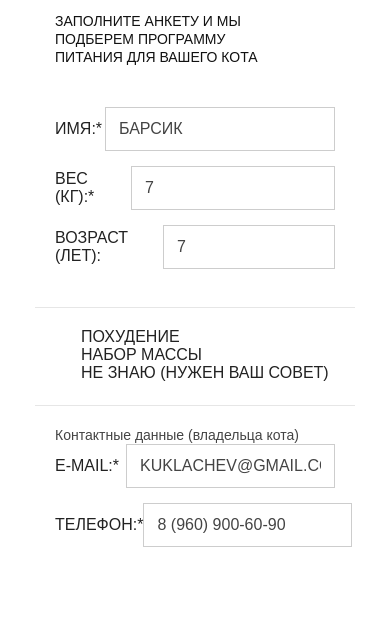
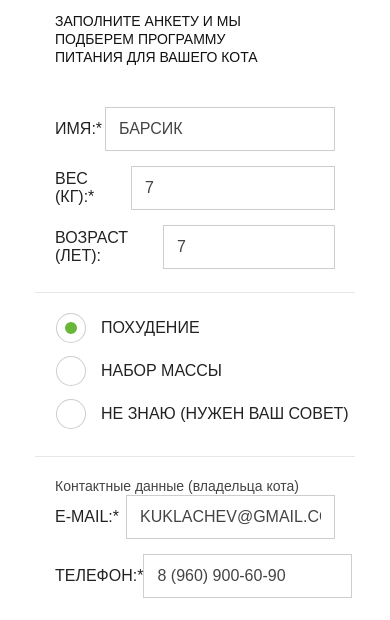
Before and after one commit to Mishasya/146892-cat-energy-16, a website: page source/form.html in a window 390 px wide. Shown: the part 215-835 px from the top of the page. Drawn offline with nearby package versions, Linux system fonts and the light colour scheme; files that its build step writes are made by us from their sources.

Commit message:
radiobutton form-mobile

```diff
--- a/source/form.html
+++ b/source/form.html
@@ -70,22 +70,16 @@
           <fieldset class="form-profile__fieldset form-profile__fieldset--border-line">
             <ul class="form-profile__list">
               <li class="form-profile__item">
-                <label class="form-profile__label">
-                  <input class="form-profile__input visually-hidden" type="radio">
-                  Похудение
-                </label>
+                <input class="form-profile__input form-profile__input--radio visually-hidden" id="slim" type="radio" name="product-group" value="slim" checked>
+                <label class="form-profile__label" for="slim">Похудение</label>
               </li>
               <li class="form-profile__item">
-                <label class="form-profile__label">
-                  <input class="form-profile__input visually-hidden" type="radio">
-                  Набор массы
-                </label>
+                <input class="form-profile__input form-profile__input--radio visually-hidden" id="pro" type="radio" name="product-group" value="pro">
+                <label class="form-profile__label" for="pro">Набор массы</label>
               </li>
               <li class="form-profile__item">
-                <label class="form-profile__label">
-                  <input class="form-profile__input visually-hidden" type="radio">
-                  Не знаю (Нужен ваш совет)
-                </label>
+                <input class="form-profile__input form-profile__input--radio visually-hidden" id="unknown" type="radio" name="product-group" value="unknown">
+                <label class="form-profile__label" for="unknown">Не знаю (Нужен ваш совет)</label>
               </li>
             </ul>
           </fieldset>
@@ -122,25 +116,25 @@
             <ul class="form-profile__list container">
               <li class="form-profile__item">
                 <label class="form-profile__label">
-                  <input class="form-profile__input visually-hidden form-profile__input--checkbox" type="checkbox">
+                  <input class="form-profile__input visually-hidden form-profile__input--checkbox" type="checkbox" name="sweetener">
                   Сахарозаменитель
                 </label>
               </li>
               <li class="form-profile__item">
                 <label class="form-profile__label">
-                  <input class="form-profile__input visually-hidden form-profile__input--checkbox" type="checkbox">
+                  <input class="form-profile__input visually-hidden form-profile__input--checkbox" type="checkbox" name="water">
                   Питьевая вода
                 </label>
               </li>
               <li class="form-profile__item">
                 <label class="form-profile__label">
-                  <input class="form-profile__input visually-hidden form-profile__input--checkbox" type="checkbox">
+                  <input class="form-profile__input visually-hidden form-profile__input--checkbox" type="checkbox" name="milk">
                   Молоко
                 </label>
               </li>
               <li class="form-profile__item">
                 <label class="form-profile__label">
-                  <input class="form-profile__input visually-hidden form-profile__input--checkbox" type="checkbox">
+                  <input class="form-profile__input visually-hidden form-profile__input--checkbox" type="checkbox" name="vitamins">
                   Витамины
                 </label>
               </li>
--- a/source/sass/blocks/form-profile.scss
+++ b/source/sass/blocks/form-profile.scss
@@ -6,7 +6,7 @@
   width: 320px;
   margin: 0;
   padding: 20px 0;
-  padding-bottom: 23px;
+  padding-bottom: 8px;
   border: none;
 
   &--border-line {
@@ -73,8 +73,27 @@
 
 .form-profile__list {
   @include list-reset();
+  padding-top: 6px;
 }
 
 .form-profile__item {
-  padding-left: 46px;
+  padding-left: 66px;
+  margin-bottom: 25px;
 }
+
+.form-profile__input--radio + .form-profile__label::before {
+  position: absolute;
+  content: "";
+  width: 12px;
+  height: 12px;
+  left: -44px;
+  top: -5px;
+  border-radius: 50%;
+  background-color: $white;
+  box-shadow: 0 0 0 1px #cdcdcd;
+  border: 8px solid $white;
+}
+
+.form-profile__input--radio:checked + .form-profile__label::before {
+  background-color: $green;
+}
```
